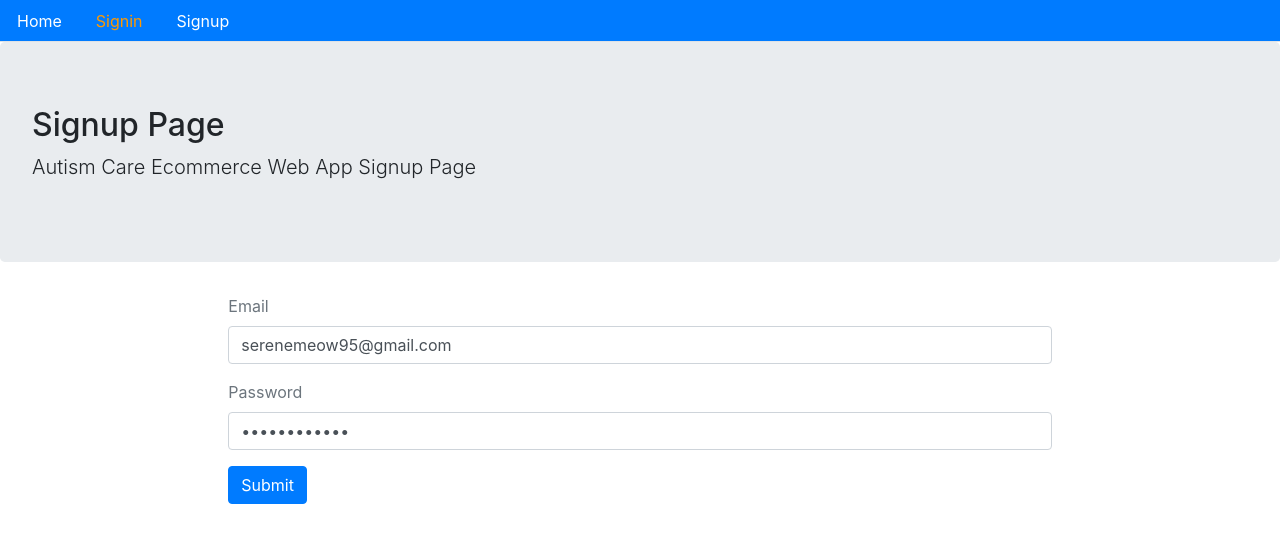
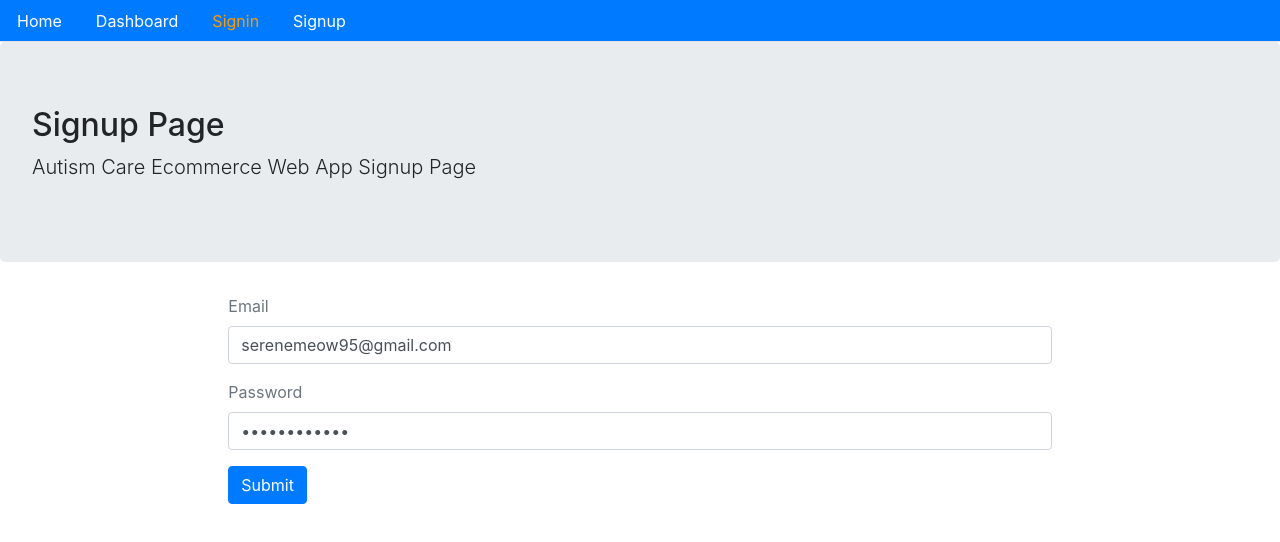
Before and after one commit to SereneMeow95/ecommerce-front, a React (Create React App) app: page /signin in a window 1280 px wide. Shown: the top 542 px of the page. Built offline with nearby package versions, Linux system fonts and the light colour scheme; no server answers.

Commit message:
72. Private route for authenticated users only

```diff
--- a/src/Routes.js
+++ b/src/Routes.js
@@ -3,6 +3,8 @@ import {BrowserRouter, Switch, Route} from 'react-router-dom'; //wrap the rest o
 import Signup from './user/Signup';
 import Signin from './user/Signin';
 import Home from './core/Home';
+import PrivateRoute from "./auth/PrivateRoute";
+import Dashboard from "./user/UserDashboard";
 
 const Routes = () => {
     return (
@@ -11,6 +13,7 @@ const Routes = () => {
             <Route path = "/" exact component={Home} />
             <Route path = "/signin" exact component={Signin} />
             <Route path = "/signup" exact component={Signup} />
+            <PrivateRoute path = "/dashboard" exact component={Dashboard} />
         </Switch>
     </BrowserRouter>
     );
--- /dev/null
+++ b/src/auth/PrivateRoute.js
@@ -0,0 +1,23 @@
+import React, {Component} from "react";
+import {Route, Redirect} from "react-router-dom";
+import {isAuthenticated} from "./index";
+
+const PrivateRoute = ({component: Component, ...rest}) => (
+    <Route
+        {...rest}
+        render={props =>
+            isAuthenticated() ? (
+                <Component {...props} />
+            ) : (
+                <Redirect
+                    to={{
+                        pathname: "/signin",
+                        state: {from: props.location}
+                    }}
+                />
+            )
+        }
+    />
+);
+
+export default PrivateRoute;
--- a/src/core/Menu.js
+++ b/src/core/Menu.js
@@ -20,6 +20,16 @@ const Menu = ({history}) => (
                     to = "/"
                 >
                     Home
+                </Link>
+            </li>
+
+            <li className = "nav-item">
+                <Link
+                    className = "nav-link"
+                    style={isActive(history, "/dashboard")}
+                    to = "/dashboard"
+                >
+                    Dashboard
                 </Link>
             </li>
 
--- /dev/null
+++ b/src/user/UserDashboard.js
@@ -0,0 +1,12 @@
+import React from "react";
+import Layout from "../core/Layout";
+
+const Dashboard = () => {
+    return (
+        <Layout title="Dashboard" description="User Dashboard">
+            ...
+        </Layout>
+    );
+};
+
+export default Dashboard;
```
